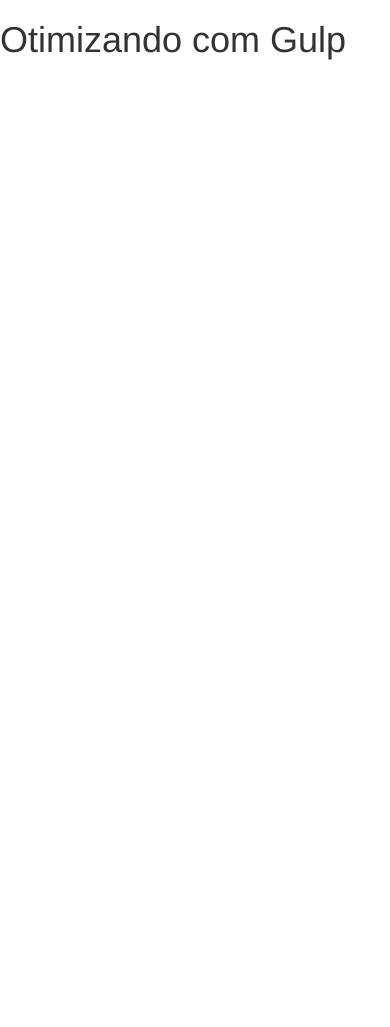
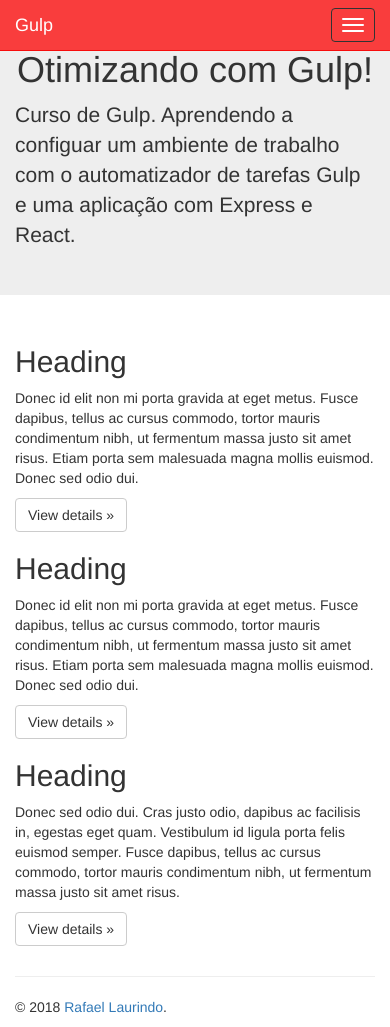
Before and after one commit to rafaelfilholm/curso-otimizando-com-gulp, a website: page index.html in a window 390 px wide. Before the commit the page ends 844 px from the top, so only its background shows below. Drawn offline with Linux system fonts and the light colour scheme.

Commit message:
Personalizando classe navbar-inverse com less

```diff
--- a/index.html
+++ b/index.html
@@ -1,16 +1,90 @@
-<!doctype html>
+
+<!DOCTYPE html>
 <html lang="pt-br">
   <head>
-    <!-- Required meta tags -->
     <meta charset="utf-8">
-    <meta name="viewport" content="width=device-width, initial-scale=1, shrink-to-fit=no">
+    <meta http-equiv="X-UA-Compatible" content="IE=edge">
+    <meta name="viewport" content="width=device-width, initial-scale=1">
+    <!-- The above 3 meta tags *must* come first in the head; any other head content must come *after* these tags -->
+    <meta name="description" content="">
+    <meta name="author" content="">
+    <link rel="icon" href="../../favicon.ico">
 
-    <!-- Bootstrap CSS -->
-    <link rel="stylesheet" type="text/css" href="dist/css/bootstrap.css">
+    <title>Curso de Gulp</title>
 
-    <title>Curso de Gulp!</title>
+    <!-- Bootstrap core CSS -->
+    <link href="./dist/css/bootstrap.css" rel="stylesheet">
+
+    <!-- IE10 viewport hack for Surface/desktop Windows 8 bug -->
+    <link href="../../assets/css/ie10-viewport-bug-workaround.css" rel="stylesheet">
+
+    <!-- Custom styles for this template -->
+    <link href="jumbotron.css" rel="stylesheet">
+
+    <!-- Just for debugging purposes. Don't actually copy these 2 lines! -->
+    <!--[if lt IE 9]><script src="../../assets/js/ie8-responsive-file-warning.js"></script><![endif]-->
+    <script src="../../assets/js/ie-emulation-modes-warning.js"></script>
+
+    <!-- HTML5 shim and Respond.js for IE8 support of HTML5 elements and media queries -->
+    <!--[if lt IE 9]>
+      <script src="https://oss.maxcdn.com/html5shiv/3.7.3/html5shiv.min.js"></script>
+      <script src="https://oss.maxcdn.com/respond/1.4.2/respond.min.js"></script>
+    <![endif]-->
   </head>
+
   <body>
-    <h1>Otimizando com Gulp</h1>
+
+    <nav class="navbar navbar-inverse navbar-fixed-top">
+      <div class="container">
+        <div class="navbar-header">
+          <button type="button" class="navbar-toggle collapsed" data-toggle="collapse" data-target="#navbar" aria-expanded="false" aria-controls="navbar">
+            <span class="sr-only">Toggle navigation</span>
+            <span class="icon-bar"></span>
+            <span class="icon-bar"></span>
+            <span class="icon-bar"></span>
+          </button>
+          <a class="navbar-brand" href="#">Gulp</a>
+        </div>
+        <div id="navbar" class="navbar-collapse collapse">
+
+        </div><!--/.navbar-collapse -->
+      </div>
+    </nav>
+
+    <!-- Main jumbotron for a primary marketing message or call to action -->
+    <div class="jumbotron">
+      <div class="container">
+        <h1 class="text-center">Otimizando com Gulp!</h1>
+        <p>Curso de Gulp. Aprendendo a configuar um ambiente de trabalho com o automatizador de tarefas Gulp e uma aplicação com Express e React.</p>
+      </div>
+    </div>
+
+    <div class="container">
+      <!-- Example row of columns -->
+      <div class="row">
+        <div class="col-md-4">
+          <h2>Heading</h2>
+          <p>Donec id elit non mi porta gravida at eget metus. Fusce dapibus, tellus ac cursus commodo, tortor mauris condimentum nibh, ut fermentum massa justo sit amet risus. Etiam porta sem malesuada magna mollis euismod. Donec sed odio dui. </p>
+          <p><a class="btn btn-default" href="#" role="button">View details &raquo;</a></p>
+        </div>
+        <div class="col-md-4">
+          <h2>Heading</h2>
+          <p>Donec id elit non mi porta gravida at eget metus. Fusce dapibus, tellus ac cursus commodo, tortor mauris condimentum nibh, ut fermentum massa justo sit amet risus. Etiam porta sem malesuada magna mollis euismod. Donec sed odio dui. </p>
+          <p><a class="btn btn-default" href="#" role="button">View details &raquo;</a></p>
+       </div>
+        <div class="col-md-4">
+          <h2>Heading</h2>
+          <p>Donec sed odio dui. Cras justo odio, dapibus ac facilisis in, egestas eget quam. Vestibulum id ligula porta felis euismod semper. Fusce dapibus, tellus ac cursus commodo, tortor mauris condimentum nibh, ut fermentum massa justo sit amet risus.</p>
+          <p><a class="btn btn-default" href="#" role="button">View details &raquo;</a></p>
+        </div>
+      </div>
+
+      <hr>
+
+      <footer>
+        <p>&copy; 2018 <a href="https://rafaellaurindo.com.br" target="_blank">Rafael Laurindo</a>.</p>
+      </footer>
+    </div> <!-- /container -->
+
   </body>
 </html>
--- a/src/styles/less/variables.less
+++ b/src/styles/less/variables.less
@@ -1 +1,4 @@
 @import './node_modules/bootstrap/less/variables.less';
+
+@navbar-inverse-bg:				#f93d3d;
+@navbar-inverse-link-color:		lighten(@gray-light, 90%);
```
Also changed, not shown: dist/css/bootstrap.css.
